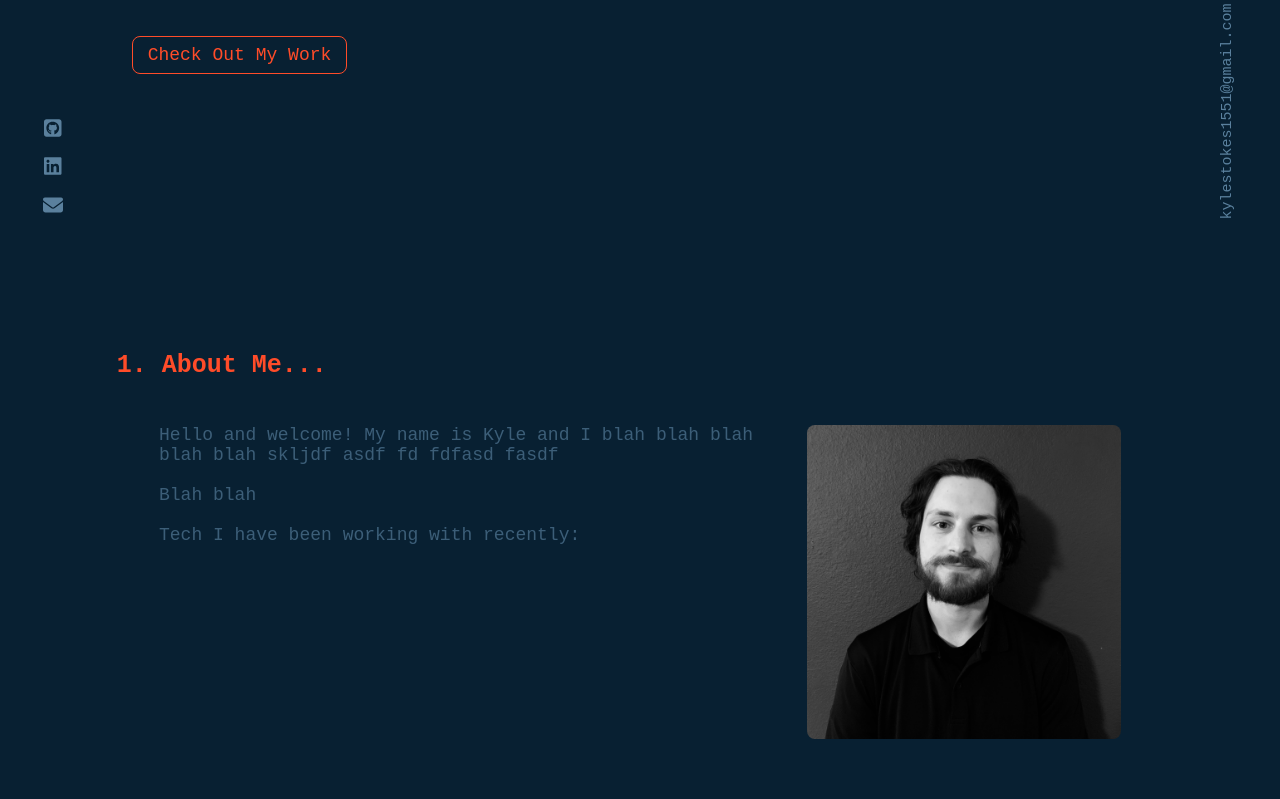
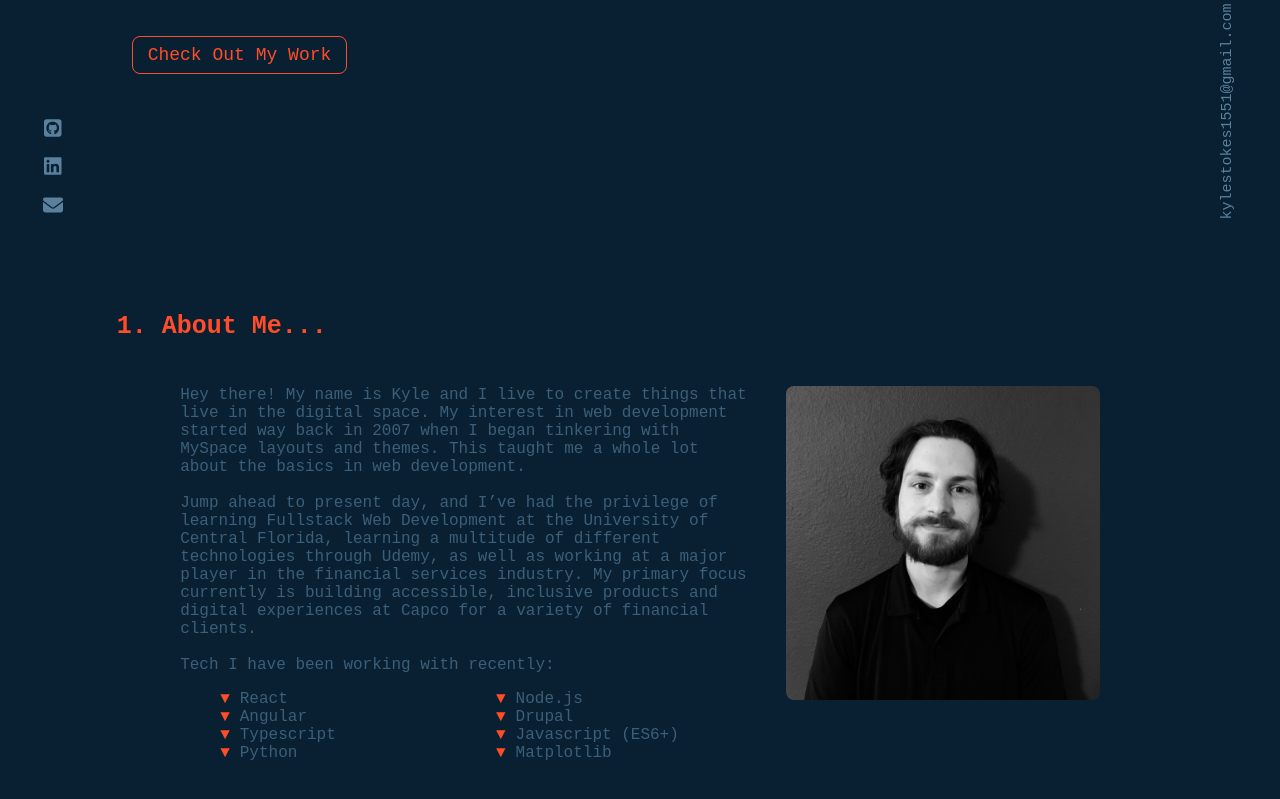
Before and after one commit to kylest0kes/folio, a React (Create React App) app: page / in a window 1280 px wide. Shown: the part 545-1344 px from the top of the page. Built offline with nearby package versions, Linux system fonts and the light colour scheme.

Commit message:
filled in the about me section

```diff
--- a/src/Sections/About/About.js
+++ b/src/Sections/About/About.js
@@ -11,12 +11,12 @@ const About = () => {
           <h1 className="name">Kyle Stokes.</h1>
           <h1 className="below-name">I build things with code.</h1>
           <div className="about-text-sec">
-            <h3 className="about-text">
+            <p className="about-text">
               I am a software developer who specializes in building high quality,
               seamless online products. Currently I spend my time transforming the digital
               experiences of the financial services industry with
               <a className="capco" target='blank' href="https://www.capco.com">Capco</a>.
-            </h3>
+            </p>
           </div>
           <br/>
           <a className="about-btn" href="=">Check Out My Work</a>
--- a/src/Sections/AboutMe/AboutMe.css
+++ b/src/Sections/AboutMe/AboutMe.css
@@ -25,14 +25,28 @@
 }
 
 .bio-card-text {
-  max-width: 60%;
+  max-width: 55%;
   word-wrap: break-word;
-  font-size: 18px;
+  font-size: 16px;
   color: #3c5e78;
-  margin-right: 20px;
+  margin-right: 30px;
 }
 
 .bio-card-text h2 > small {
   display: block;
   font-size: 70%;
 }
+
+.tech {
+  columns: 2;
+  -webkit-columns: 2;
+  -moz-columns: 2;
+  list-style: none;
+}
+
+.tech li::before {
+  content: "\25bc";
+  transform: rotate(100deg);
+  padding-right: 10px;
+  color: #ff4c29;
+}
--- a/src/Sections/AboutMe/AboutMe.js
+++ b/src/Sections/AboutMe/AboutMe.js
@@ -6,16 +6,37 @@ import "./AboutMe.css";
 const AboutMe = () => {
   return (
     <div className="bio-container">
-          <h1 className="bio-header">1. About Me...</h1>
+      <h1 className="bio-header">1. About Me...</h1>
       <div class="bio-card">
         <div class="bio-card-text">
           <span class="about-me-desc">
-           Hello and welcome! My name is Kyle and I blah blah blah blah blah skljdf asdf fd fdfasd fasdf
-           <br/><br/>
-           Blah blah
-           <br/><br/>
-           Tech I have been working with recently:
-
+            Hey there! My name is Kyle and I live to create things that live in
+            the digital space. My interest in web development started way back
+            in 2007 when I began tinkering with MySpace layouts and themes. This
+            taught me a whole lot about the basics in web development.
+            <br />
+            <br />
+            Jump ahead to present day, and I’ve had the privilege of learning
+            Fullstack Web Development at the University of Central Florida,
+            learning a multitude of different technologies through Udemy, as
+            well as working at a major player in the financial services
+            industry. My primary focus currently is building accessible,
+            inclusive products and digital experiences at Capco for a variety of
+            financial clients.
+            <br />
+            <br />
+            Tech I have been working with recently:
+            <br/>
+            <ul className="tech">
+              <li>React</li>
+              <li>Angular</li>
+              <li>Typescript</li>
+              <li>Python</li>
+              <li>Node.js</li>
+              <li>Drupal</li>
+              <li>Javascript (ES6+)</li>
+              <li>Matplotlib</li>
+            </ul>
           </span>
         </div>
 
```
